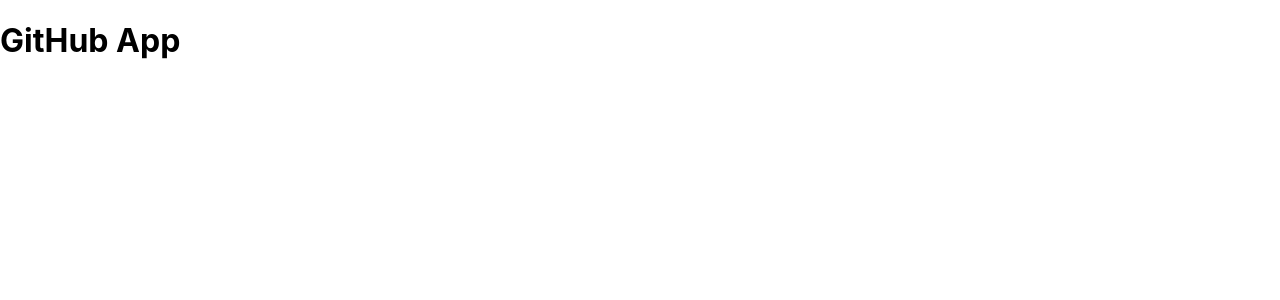
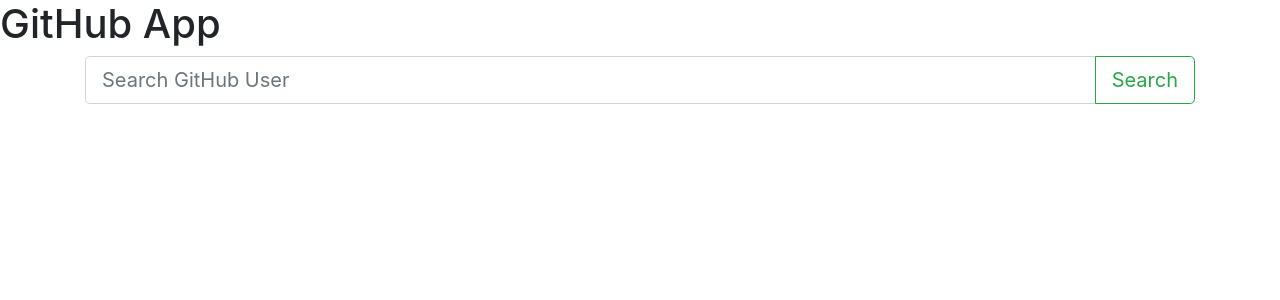
Before and after one commit to mateuszlubianka1993/github-users-app, a React (Create React App) app: page / in a window 1280 px wide. Shown: the top 300 px of the page. Built offline with nearby package versions, Linux system fonts and the light colour scheme.

Commit message:
add SearchBar component and add Bootstrap to project

```diff
--- a/package.json
+++ b/package.json
@@ -3,6 +3,7 @@
   "version": "0.1.0",
   "private": true,
   "dependencies": {
+    "@material-ui/core": "^4.1.3",
     "react": "^16.8.6",
     "react-dom": "^16.8.6",
     "react-scripts": "3.0.1"
--- a/public/index.html
+++ b/public/index.html
@@ -7,6 +7,7 @@
     <meta name="theme-color" content="#000000" />
 
     <link rel="manifest" href="%PUBLIC_URL%/manifest.json" />
+    <link rel="stylesheet" href="https://stackpath.bootstrapcdn.com/bootstrap/4.3.1/css/bootstrap.min.css" integrity="sha384-ggOyR0iXCbMQv3Xipma34MD+dH/1fQ784/j6cY/iJTQUOhcWr7x9JvoRxT2MZw1T" crossorigin="anonymous"/>
 
     <title>Github Users App</title>
   </head>
--- a/src/components/App.js
+++ b/src/components/App.js
@@ -1,11 +1,13 @@
 import React from 'react';
 import Header from './Header';
+import SearchBar from './SearchBar';
 
 class App extends React.Component {
   render() {
     return(
       <div>
         <Header />
+        <SearchBar />
       </div>
     );
   };
--- /dev/null
+++ b/src/components/SearchBar.js
@@ -0,0 +1,21 @@
+import React from 'react';
+
+
+class SearchBar extends React.Component {
+    render() {
+        return(
+            <div className="container">
+                <form>
+                    <div className="input-group mb-3 input-group-lg">
+                        <input type="text" className="form-control" placeholder="Search GitHub User" aria-label="Search GitHub User" aria-describedby="button-addon2"/>
+                        <div className="input-group-append">
+                            <button type="button" className="btn btn-outline-success btn-lg">Search</button>
+                        </div>
+                    </div>
+                </form>
+            </div>
+        );
+    };
+}
+
+export default SearchBar;
```
Also changed, not shown: 1 other file (tests, documents, lock files or other folders).
